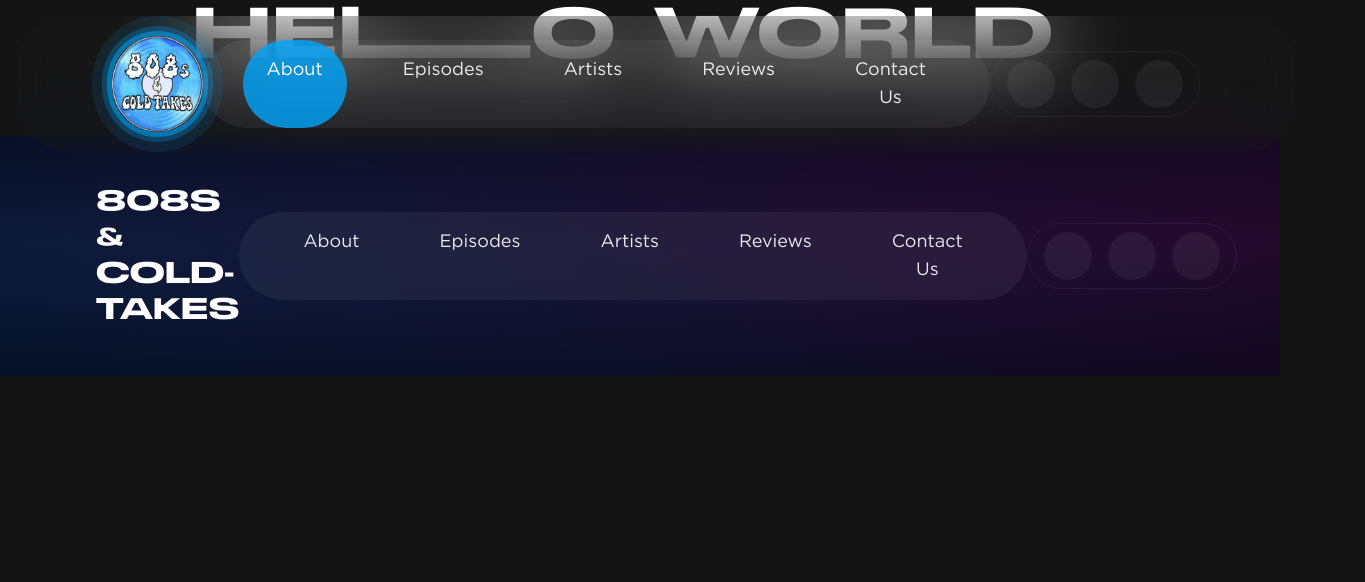
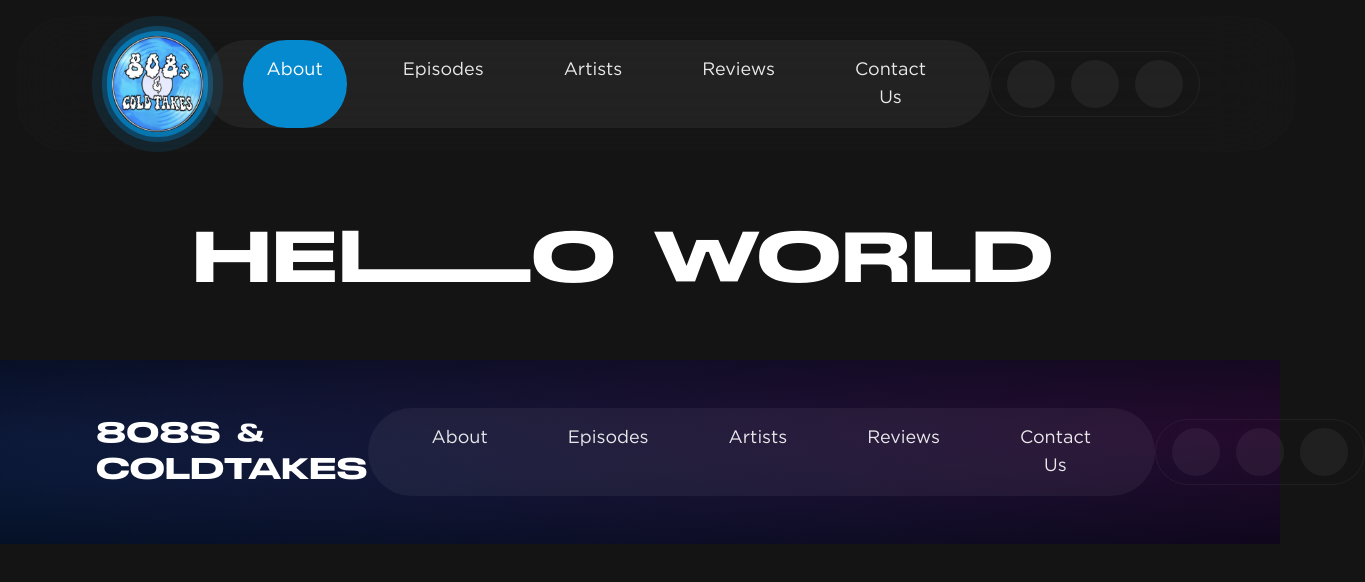
Before and after one commit to arianadaris/podcast-website, a React (Create React App) app: page /about-808s in a window 1280 px wide. Shown: the top 582 px of the page, 1365 px wide, since content can reach past the window. Built offline with nearby package versions, Linux system fonts and the light colour scheme; some icons are missing.

Commit message:
Update Meet the Team, add Home link to Mobile Menu

```diff
--- a/src/components/HeroSection.tsx
+++ b/src/components/HeroSection.tsx
@@ -7,10 +7,10 @@ import EpisodeCard from '../components/EpisodeCard';
 
 const HeroSection: React.FC = () => {
     return (
-        <section className="hero-bg lg:flex-row pb-[7rem] lg:pb-[15rem]">
+        <section className="top-section hero-bg lg:flex-row pb-[7rem] lg:pb-[15rem]">
             <div className="w-full lg:w-1/2 space-y-8 lg:space-y-20">
                 <img className="block lg:hidden h-[15rem] w-[15rem] mx-auto" src={Logo} alt="808s Logo" />
-                <h1 className="text-4xl lg:text-[7rem] lg:leading-[7rem] lg:scale-y-[115%]">808s &<br></br>Cold-Takes</h1>
+                <h1 className="text-4xl lg:text-[7rem] lg:leading-[7rem] lg:scale-y-[115%]">808s &<br></br>ColdTakes</h1>
                 <p>Hosted by Maxx, Los, and Brayden, we cover loads of music topics with an emphasis on Hip Hop. Tune in every weekend to hear our takes and discussions about the music industry!</p>
                 <button>
                     <p>Subscribe to Podcast</p>
--- a/src/index.css
+++ b/src/index.css
@@ -81,7 +81,7 @@
         @apply bg-white/5 rounded-full p-2 h-[2.5rem] w-[2.5rem] lg:h-[3rem] lg:w-[3rem] hover:bg-blue
     }
 
-    .hero-bg {
+    .top-section {
         @apply pt-32 lg:pt-56
     }
 
--- a/src/layouts/Footer.tsx
+++ b/src/layouts/Footer.tsx
@@ -10,7 +10,7 @@ const Footer: React.FC = () => {
 
     return (
         <div className="lg:flex-row footer-bg lg:justify-between items-center px-4 lg:px-24 py-4 lg:py-12 space-y-4 lg:space-y-0">
-            <h1 className="hidden lg:flex text-3xl w-fit">808s & <br className="hidden lg:block"></br>Cold-Takes</h1>
+            <h1 className="hidden lg:flex text-3xl w-fit">808s & <br className="hidden lg:block"></br>ColdTakes</h1>
             <div className="flex lg:hidden flex-row justify-center items-center space-x-6">
                 <img className="h-[3rem] w-[3rem]" src={Logo} alt="808s Logo" />
                 <h1 className="text-xl text-left">808s &<br></br>Cold-Takes</h1>
--- a/src/layouts/Header.tsx
+++ b/src/layouts/Header.tsx
@@ -57,11 +57,15 @@ const Header: React.FC = () => {
                         {/* Close Menu Button */}
                         <Icon className="absolute top-0 right-0 p-4 h-[4rem] w-[4rem]" icon="lucide:x" onClick={toggleMenu} />
 
+                        <a href="/">
+                            <img className="h-[6rem] w-[6rem] rounded-full" src={Logo} alt="808s & Cold-Takes Logo" />
+                        </a>
+
                         {/* Nav Links */}
                         <div className="space-y-8 w-full">
                         {
                             Object.entries(locationsDict).map(([title, url]) => (
-                                <Link className={`navItem ${location.pathname === url ? "active" : ""}`} key={title} to={url}>{title}</Link>
+                                <Link className={`navItem ${location.pathname === url ? "active" : ""}`} key={title} to={url} onClick={() => setIsOpen(!isOpen)}>{title}</Link>
                             ))
                         }
                         </div>
--- a/src/pages/About.tsx
+++ b/src/pages/About.tsx
@@ -4,7 +4,7 @@ const AboutPage: React.FC = () => {
 
     return (
         <>
-            <section>
+            <section className="top-section">
                 <h1>Hello World</h1>
             </section>
         </>
--- a/src/pages/Home.tsx
+++ b/src/pages/Home.tsx
@@ -27,7 +27,7 @@ const HomePage: React.FC = () => {
                             <h4>Meet the Artist</h4>
                             <h2>S.A.M.N X</h2>
                         </div>
-                        <p>Local to Arizona, S.A.M.N X is an up-and-coming Hip Hop music group. 808s & Cold-Takes is proud to announce the S.A.M.N X documentary, in partnership with Pascal Productions.</p>
+                        <p>Local to Arizona, S.A.M.N X is an up-and-coming Hip Hop music group. 808s & ColdTakes is proud to announce the S.A.M.N X documentary, in partnership with Pascal Productions.</p>
                         <button>
                             <p>Watch Documentary</p>
                             <Icon icon="fluent:arrow-up-right-20-filled" />
@@ -44,15 +44,21 @@ const HomePage: React.FC = () => {
                     <h4>Meet the team</h4>
                     <h1 className="">The 808s Crew</h1>
                 </div>
-                <p className="lg:w-1/2 lg:mx-auto lg:text-center pb-2 lg:pb-8">Hosts Maxx, Brayden, and Los are talented individuals who make a formidable team committed to helping local artists grow in their communities.</p>
+                <p className="lg:w-1/2 lg:mx-auto lg:text-center pb-2 lg:pb-8">Hosts Maxx, Brayden, Los, Mateo and Johan are talented individuals who make a formidable team committed to helping local artists grow in their communities.</p>
                 <button>
                     <h3>About Us</h3>
                     <Icon icon="fluent:arrow-up-right-20-filled" />
                 </button>
-                <div className="lg:flex-row space-y-8 lg:space-y-0 lg:space-x-8 px-4 pt-2 lg:pt-8">
-                    <HostCard name="Maxx" />
-                    <HostCard name="Brayden" />
-                    <HostCard name="Los" />
+                <div className="px-8 lg:px-16  lg:space-y-16">
+                    <div className="space-y-8 lg:space-y-0 lg:flex-row lg:space-x-16 justify-between">
+                        <HostCard name="Maxx Lopez" />
+                        <HostCard name="Brayden Castelhano" />
+                        <HostCard name="Los [Last Name]" />
+                    </div>
+                    <div className="space-y-8 lg:space-y-0 lg:flex-row lg:space-x-16 justify-center lg:px-8">
+                        <HostCard name="Mateo Valdez" />
+                        <HostCard name="Johan Rodriguez" />
+                    </div>
                 </div>
             </section>
 
```
Also changed, not shown: src/App.js (indentation only).
